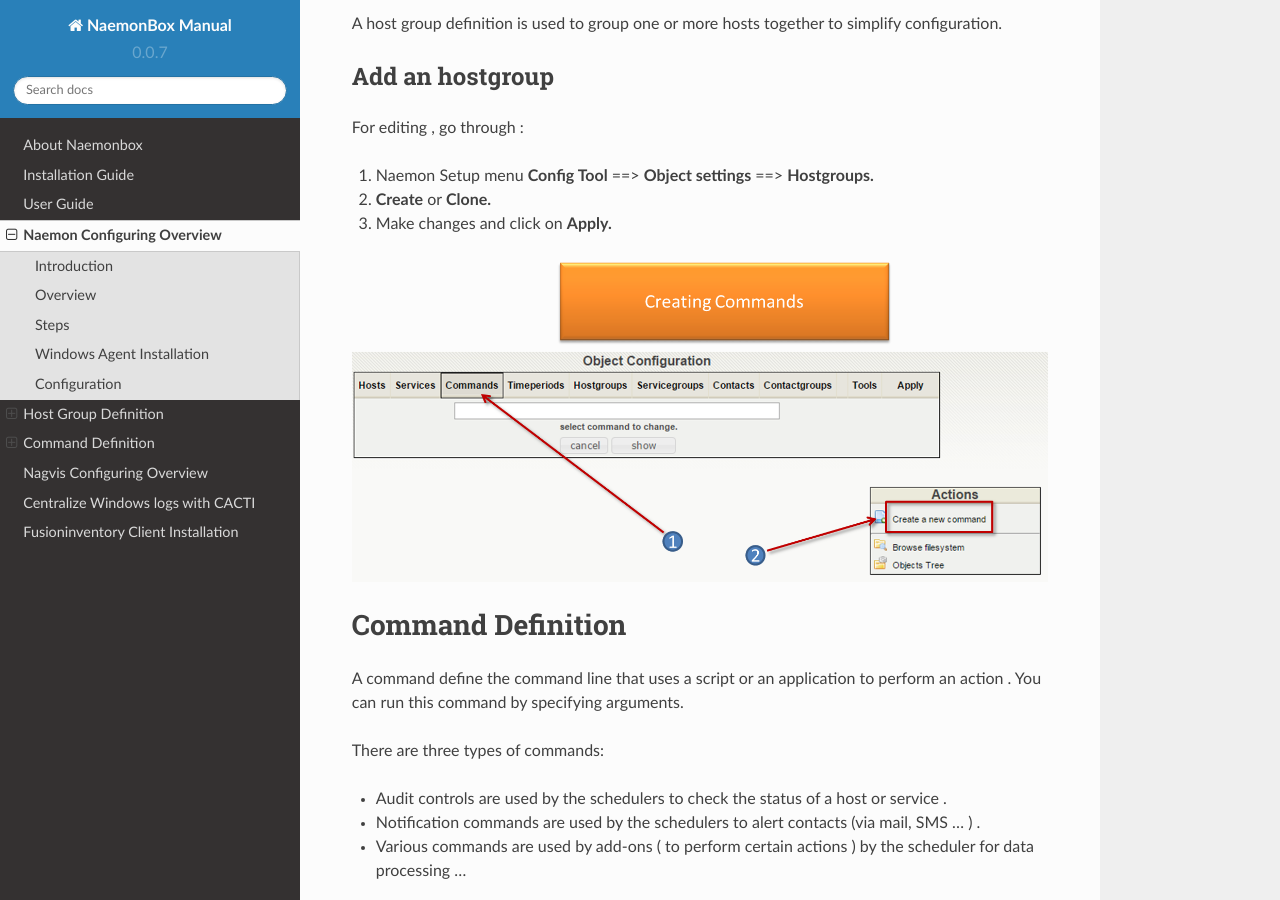
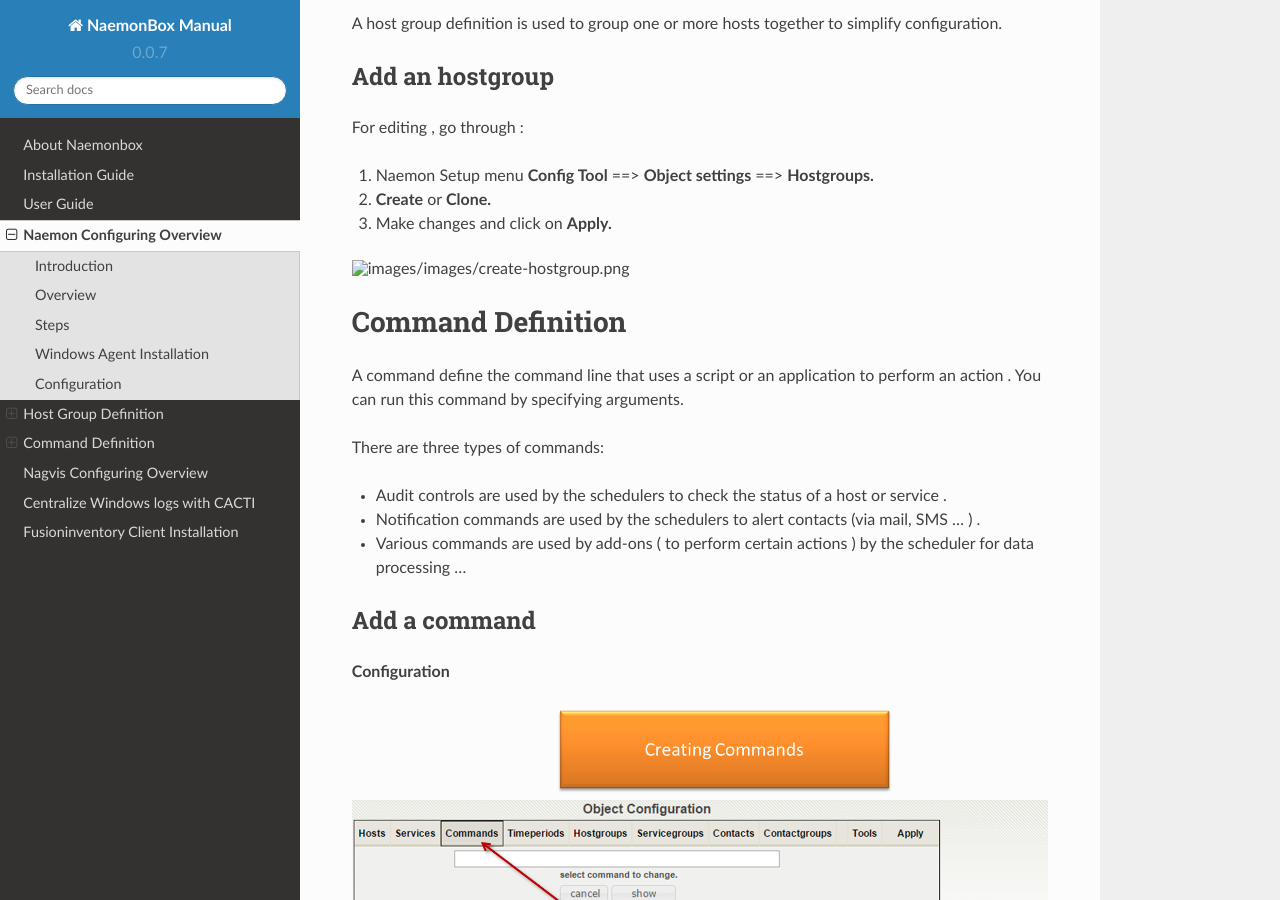
Before and after one commit to mgadi/naemonbox, a Sphinx documentation site: the page built from docs/source/04_Configuring_NaemonBox/index.rst, in a window 1280 px wide and 900 px high, scrolled down 2817 px. Built offline with Sphinx 7.4.7 and the Read the Docs theme 2.0.0, drawn with Linux system fonts in a browser that asks for light colours; pages that are not in the unit, such as notebooks, are missing from menus.

Commit message:
Update index.rst

```diff
--- a/docs/source/04_Configuring_NaemonBox/index.rst
+++ b/docs/source/04_Configuring_NaemonBox/index.rst
@@ -75,7 +75,7 @@
 
 3. Make changes and click on **Apply.**
 
-.. image:: /images/create-commands.png
+.. image:: /images/images/create-hostgroup.png
 
 ===========
 Command Definition
@@ -96,7 +96,7 @@
 ================
 **Configuration**
 
-.. image:: /images/images/create-hostgroup.png
+.. image:: /images/create-commands.png
 
 **check_nt_uptime**
 
```
